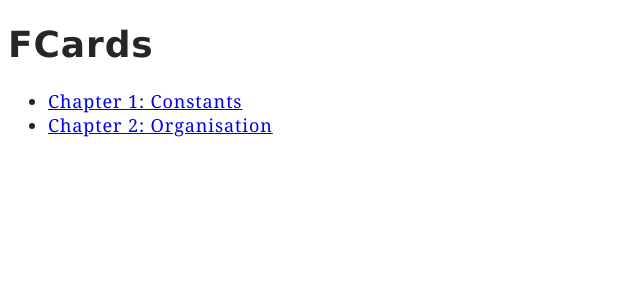
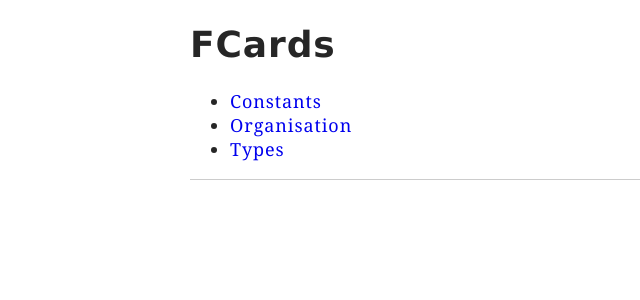
Before and after one commit to pete-the-programmer/FCards, a Jekyll site: the page built from index.md, in a window 1280 px wide. Shown: the top 300 px of the page, without its empty margins (0-640 px from the left). Built offline with Jekyll 4.4.1, drawn with Linux system fonts in a browser that asks for light colours.

Commit message:
Ch3 types

```diff
--- a/_chapters/ch1-constants.md
+++ b/_chapters/ch1-constants.md
@@ -1,5 +1,5 @@
 ---
-title: "Chapter 1: Constants"
+title: Constants
 layout: default
 next_chapter: "ch2-organisation"
 ---
--- a/_chapters/ch2-organisation.md
+++ b/_chapters/ch2-organisation.md
@@ -1,5 +1,5 @@
 ---
-title: "Chapter 2: Organisation"
+title: Organisation
 layout: default
 ---
 ## Modules
--- a/_layouts/default.html
+++ b/_layouts/default.html
@@ -18,7 +18,12 @@
   <body>
     <div class="container-lg px-3 my-5 markdown-body">
       <header>
-        <h1>{{ page.title | default: site.title }}</h1>
+        <h1>
+          {%if page.url != "/" %}
+            <a href="{{ site.baseurl}}\">FCards</a> -
+          {% endif %}
+          {{ page.title | default: site.title }}
+        </h1>
         <p class="tagline">{{ page.description }}</p>
 
       </header>
@@ -28,8 +33,11 @@
 
       </section>
       <footer>
+        {% if page.previous %}
+          <a href="{{ site.baseurl }}{{ page.previous.url }}">[&lt;&lt; {{ page.previous.title }}]</a>
+        {% endif %}
         {% if page.next %}
-          NEXT: <a href="{{ site.baseurl }}{{ page.next.url }}">{{ page.next.title }}</a>
+          <a href="{{ site.baseurl }}{{ page.next.url }}">[{{ page.next.title }} &gt;&gt;]</a>
         {% endif %}
       </footer>
     </div>
--- a/assets/css/fcards.css
+++ b/assets/css/fcards.css
@@ -1,3 +1,16 @@
+
+.markdown-body {
+  max-width: 900px;
+  margin: 0 auto;
+}
+
+a {
+  text-decoration: none;
+}
+a:hover {
+  text-decoration: underline;
+}
+
 .collapsible{
   height: 0.5em;
   overflow: hidden;
@@ -7,4 +20,10 @@
 }
 pre.highlight{
   padding: 1em;
+  /* max-width: 50em; */
 }
+
+footer {
+  border-top: 1px solid #ccc;
+  padding-top: 1em;
+}
--- a/assets/css/style.scss
+++ b/assets/css/style.scss
@@ -10,6 +10,8 @@
   -webkit-font-smoothing: antialiased;
   color: rgba(0, 0, 0, 0.85);
   letter-spacing: 0.05em;
+  max-width: 900px;
+  margin: 0 auto;
 }
 
 .markdown-body h1, .markdown-body h2, .markdown-body h3, .markdown-body h4,.markdown-body h5, .markdown-body h6{
```
Also changed, not shown: other parts of _chapters/ch1-constants.md (+1 -1 lines), _chapters/ch3-types.md (added, +32 -0 lines), 4 other files.
